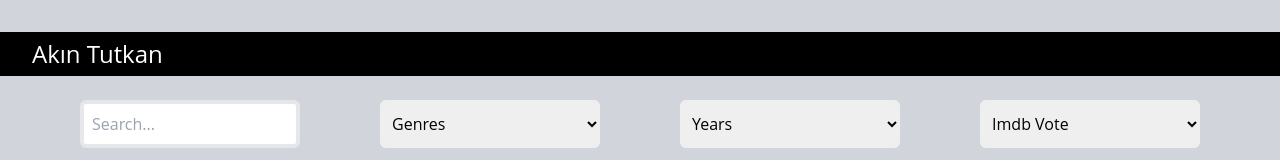
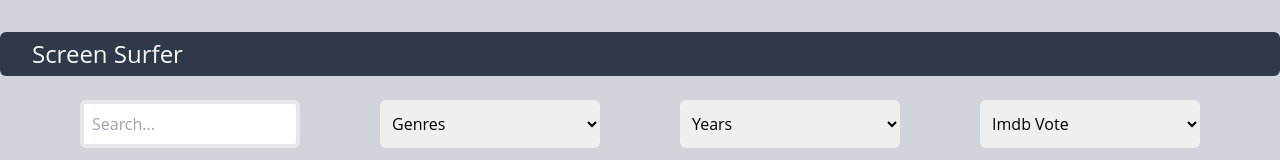
Before and after one commit to Akintutkan/imdb-clone, a React (Create React App) app: page / in a window 1280 px wide. Shown: the top 160 px of the page. Built offline with nearby package versions, Linux system fonts and the light colour scheme; no server answers.

Commit message:
Last commit this case

```diff
--- a/src/components/Header.jsx
+++ b/src/components/Header.jsx
@@ -1,10 +1,11 @@
 import React from 'react'
 import { Link } from 'react-router-dom'
+
 const Header = () => {
   return (
-    <div className='bg-black'>
+    <div className='bg-slate-800 opacity-90 rounded-md'>
       <div className='h-14 sm:h-11 container mx-auto  text-white flex items-center justify-center sm:justify-between'>
-        <Link to="/" className='px-8 py-4 text-2xl' >Akın Tutkan</Link>
+        <Link to="/" className='px-8 py-4 text-2xl opacity-100'  >Screen Surfer</Link>
         <nav className='gap-x-8 hidden sm:flex font-semibold'>
         </nav>
       </div>
--- a/src/style.css
+++ b/src/style.css
@@ -601,19 +601,14 @@ html {
   margin: 0.5rem;
 }
 
-.mx-1 {
-  margin-left: 0.25rem;
-  margin-right: 0.25rem;
+.mx-2 {
+  margin-left: 0.5rem;
+  margin-right: 0.5rem;
 }
 
 .mx-auto {
   margin-left: auto;
   margin-right: auto;
-}
-
-.mx-2 {
-  margin-left: 0.5rem;
-  margin-right: 0.5rem;
 }
 
 .mb-6 {
@@ -701,11 +696,6 @@ html {
   border-style: none;
 }
 
-.bg-black {
-  --tw-bg-opacity: 1;
-  background-color: rgb(0 0 0 / var(--tw-bg-opacity));
-}
-
 .bg-gray-300 {
   --tw-bg-opacity: 1;
   background-color: rgb(209 213 219 / var(--tw-bg-opacity));
@@ -724,6 +714,11 @@ html {
 .bg-red-400 {
   --tw-bg-opacity: 1;
   background-color: rgb(248 113 113 / var(--tw-bg-opacity));
+}
+
+.bg-slate-800 {
+  --tw-bg-opacity: 1;
+  background-color: rgb(30 41 59 / var(--tw-bg-opacity));
 }
 
 .bg-white {
@@ -750,6 +745,11 @@ html {
   padding-right: 5rem;
 }
 
+.px-3 {
+  padding-left: 0.75rem;
+  padding-right: 0.75rem;
+}
+
 .px-8 {
   padding-left: 2rem;
   padding-right: 2rem;
@@ -763,21 +763,6 @@ html {
 .py-4 {
   padding-top: 1rem;
   padding-bottom: 1rem;
-}
-
-.py-1 {
-  padding-top: 0.25rem;
-  padding-bottom: 0.25rem;
-}
-
-.py-3 {
-  padding-top: 0.75rem;
-  padding-bottom: 0.75rem;
-}
-
-.px-3 {
-  padding-left: 0.75rem;
-  padding-right: 0.75rem;
 }
 
 .pb-2 {
@@ -805,6 +790,11 @@ html {
   line-height: 2rem;
 }
 
+.text-4xl {
+  font-size: 2.25rem;
+  line-height: 2.5rem;
+}
+
 .text-lg {
   font-size: 1.125rem;
   line-height: 1.75rem;
@@ -813,16 +803,6 @@ html {
 .text-sm {
   font-size: 0.875rem;
   line-height: 1.25rem;
-}
-
-.text-3xl {
-  font-size: 1.875rem;
-  line-height: 2.25rem;
-}
-
-.text-4xl {
-  font-size: 2.25rem;
-  line-height: 2.5rem;
 }
 
 .font-bold {
@@ -846,6 +826,22 @@ html {
 .text-white {
   --tw-text-opacity: 1;
   color: rgb(255 255 255 / var(--tw-text-opacity));
+}
+
+.opacity-100 {
+  opacity: 1;
+}
+
+.opacity-70 {
+  opacity: 0.7;
+}
+
+.opacity-80 {
+  opacity: 0.8;
+}
+
+.opacity-90 {
+  opacity: 0.9;
 }
 
 .shadow-lg {
```
